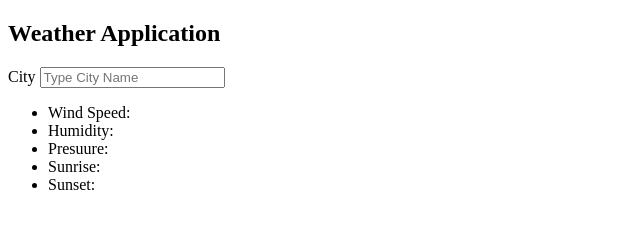
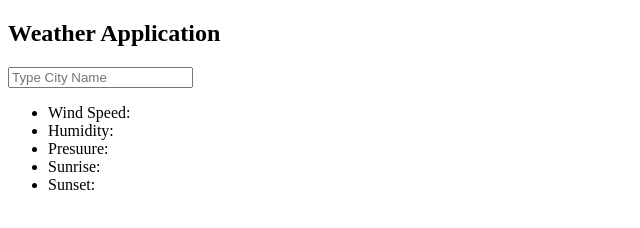
Before and after one commit to Vidhi03112001/weather_forecast_app_js, a website with bundled scripts: page index.html in a window 1280 px wide. Shown: the full height of the page, 0-640 px from the left. Built offline with nearby package versions, Linux system fonts and the light colour scheme.

Commit message:
Removing label
Signed-off-by: Vidhi Tiwari <tiwarividhi1947@gmail.com>

```diff
--- a/index.html
+++ b/index.html
@@ -10,7 +10,6 @@
     <nav class="navbar"><h1>Weather Application</h1></nav>
     <div class="container">
       <form action="" id="city-form">
-        <label for="input" >City</label>
         <input type="text" id="city-input" class="input" name="input" placeholder="Type City Name" />
       </form>
 
```
